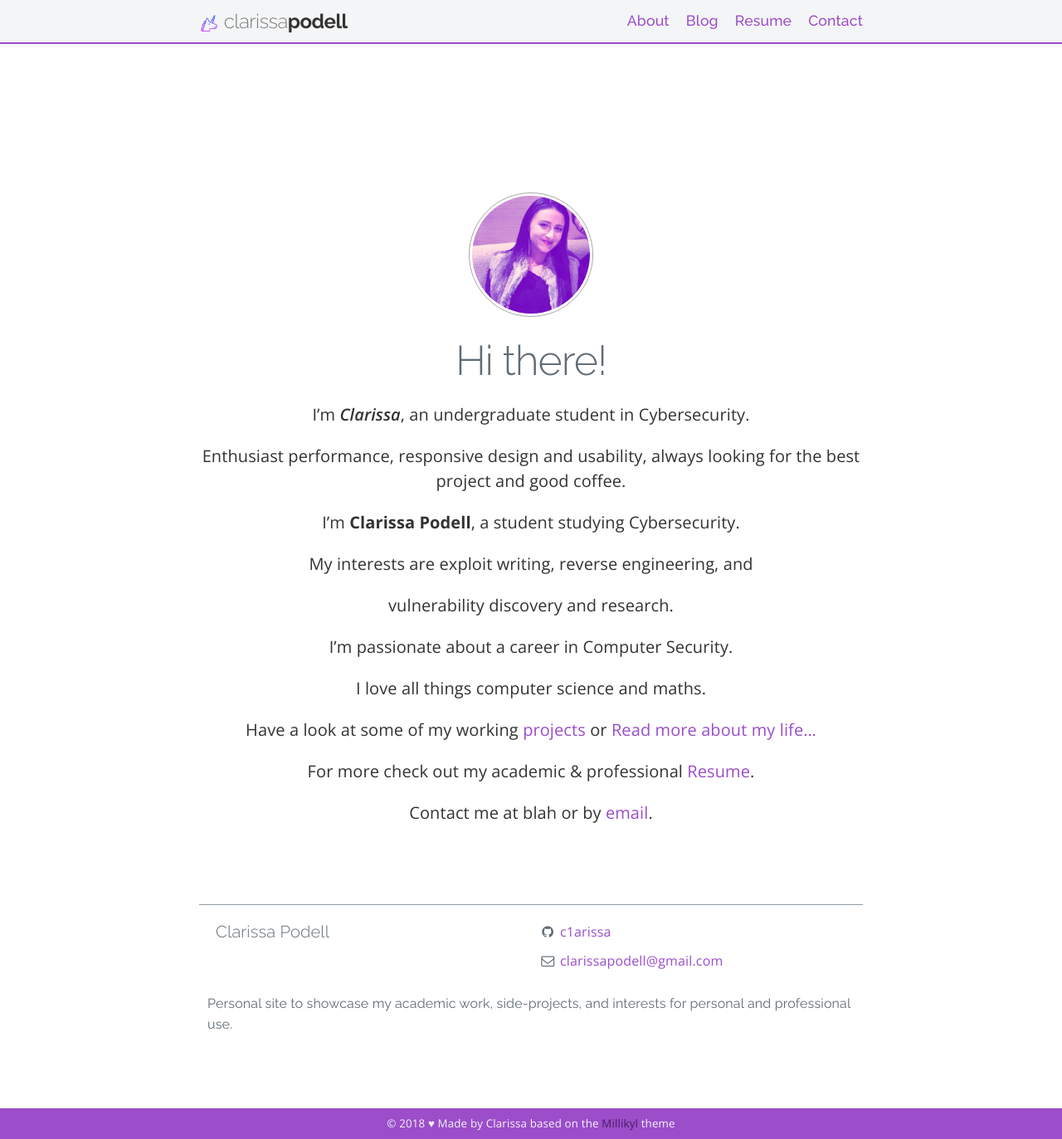
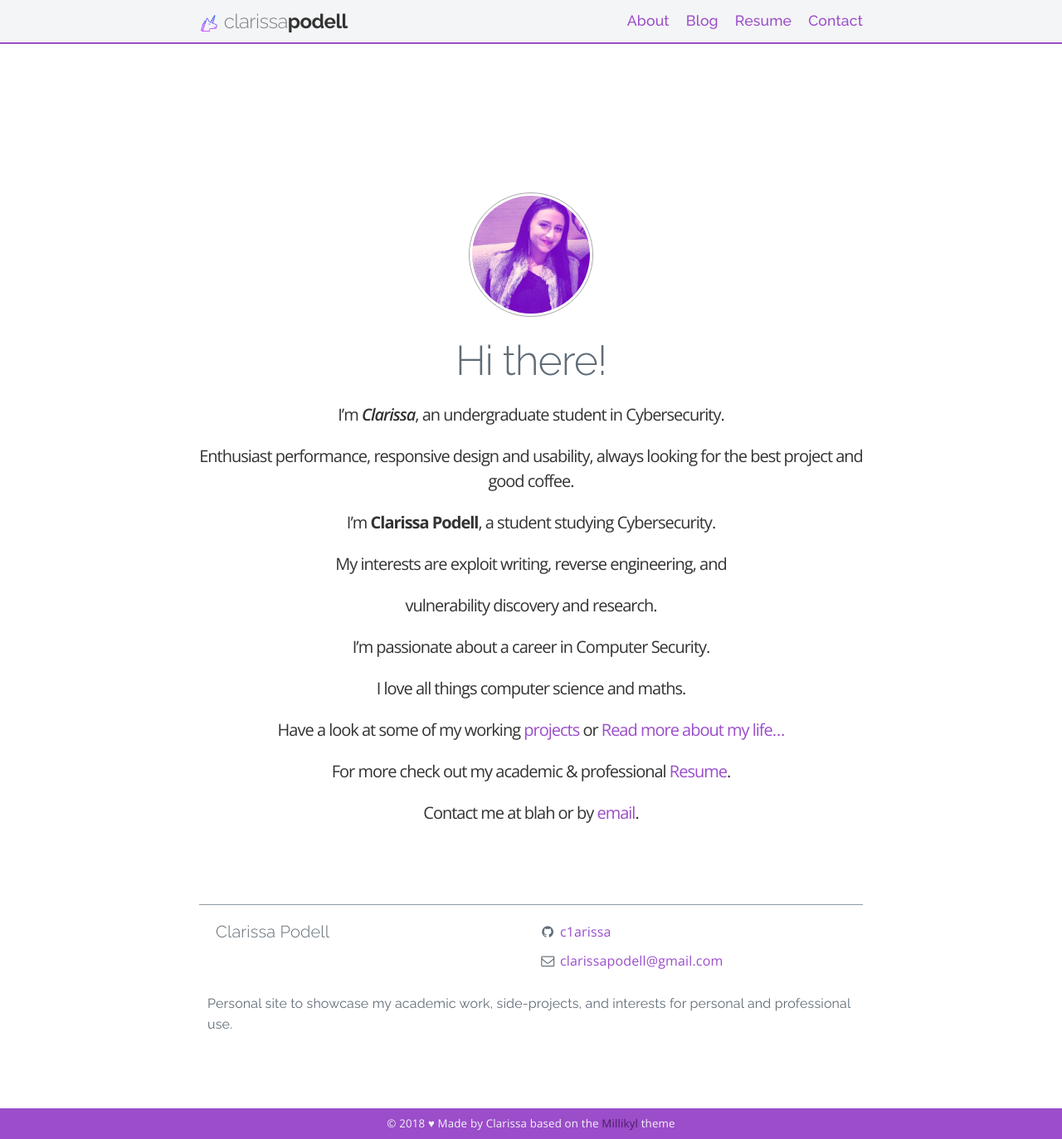
Before and after one commit to c1arissa/c1arissa.github.io, a Jekyll site: the page built from index.md, in a window 1280 px wide and 1373 px high. Shown: the whole window at 83% size. Built offline with Jekyll 4.4.1, drawn with Linux system fonts in a browser that asks for light colours; nearby versions of some CDN libraries; a style sheet for code colours, icons or effects is not loaded.

Commit message:
Update main.scss

```diff
--- a/css/main.scss
+++ b/css/main.scss
@@ -331,7 +331,7 @@ hr {
 	    @media (min-width: 40.0rem) {
 			padding: 0;
 			margin: 0;
-			width: 640px;
+			width: 40.0rem; //640px;
 		}
 	}
 	@include media-query($tablet) {
@@ -345,7 +345,7 @@ hr {
 		font-family: 'Open Sans', 'Source Sans Pro', sans-serif;
 		font-weight:400;
 		line-height:1.5;
-		letter-spacing: 0.01rem;
+		// letter-spacing: 0.01rem;
 		color:#333333;
 		margin-top:20px;
 		margin-bottom:10px;
```
